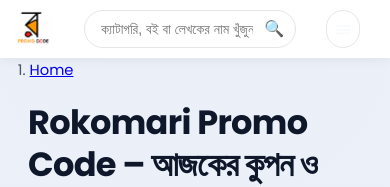
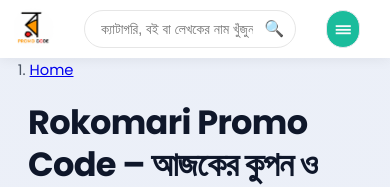
Before and after one commit to RokomariPromoCode/rokomaripromocode.github.io, a Jekyll site: the page built from index.md, in a window 390 px wide. Shown: the top 187 px of the page. Built offline with Jekyll 4.4.1, drawn with Linux system fonts in a browser that asks for light colours.

Commit message:
Update styles.css

```diff
--- a/assets/styles.css
+++ b/assets/styles.css
@@ -388,7 +388,7 @@
     height: 38px;
     border-radius: 999px;
     border: 1px solid #e5e7eb;
-    background: #ffffff;
+    background: #1ABC9C;
     margin-left: auto !important;   /* always far right */
   }
 }
```
